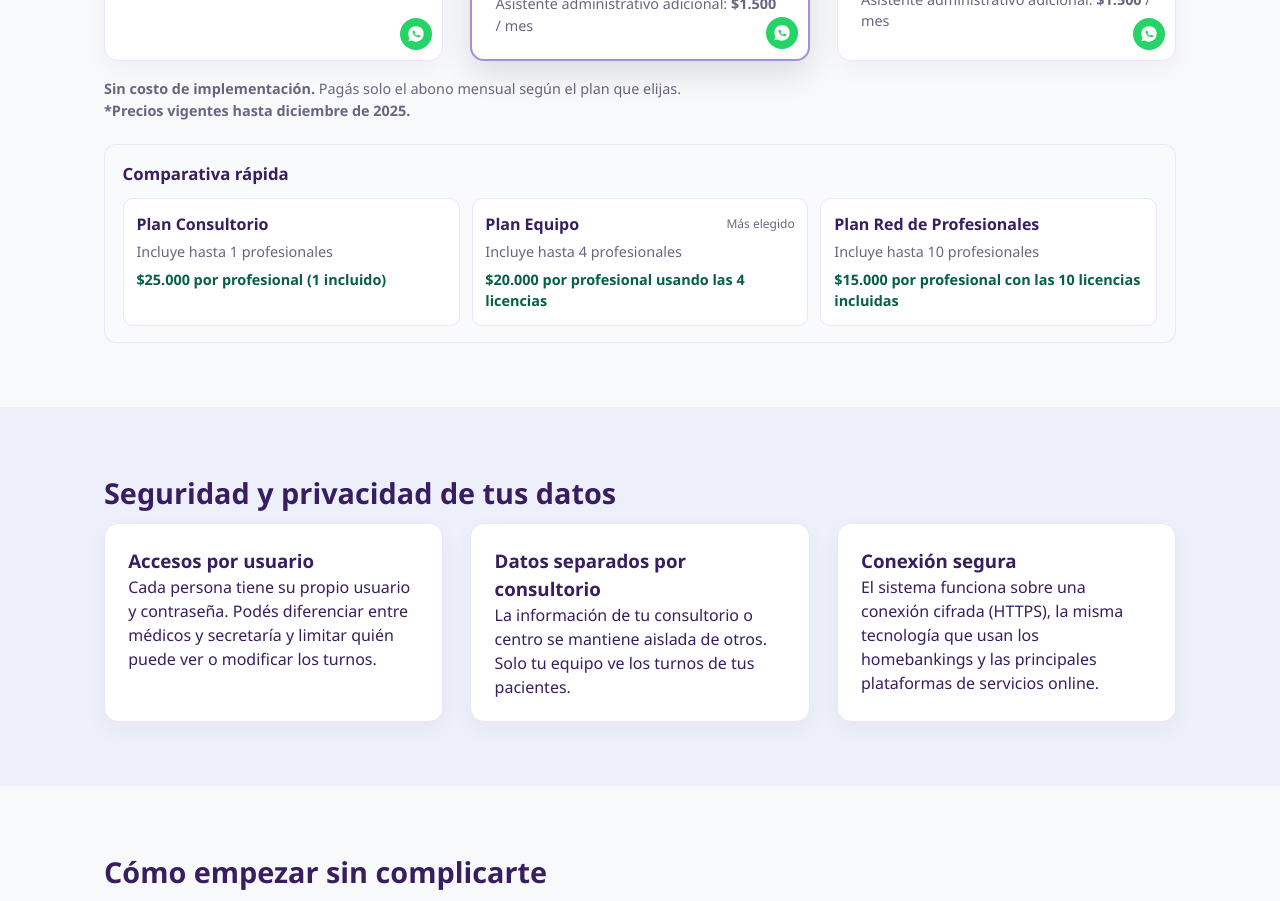
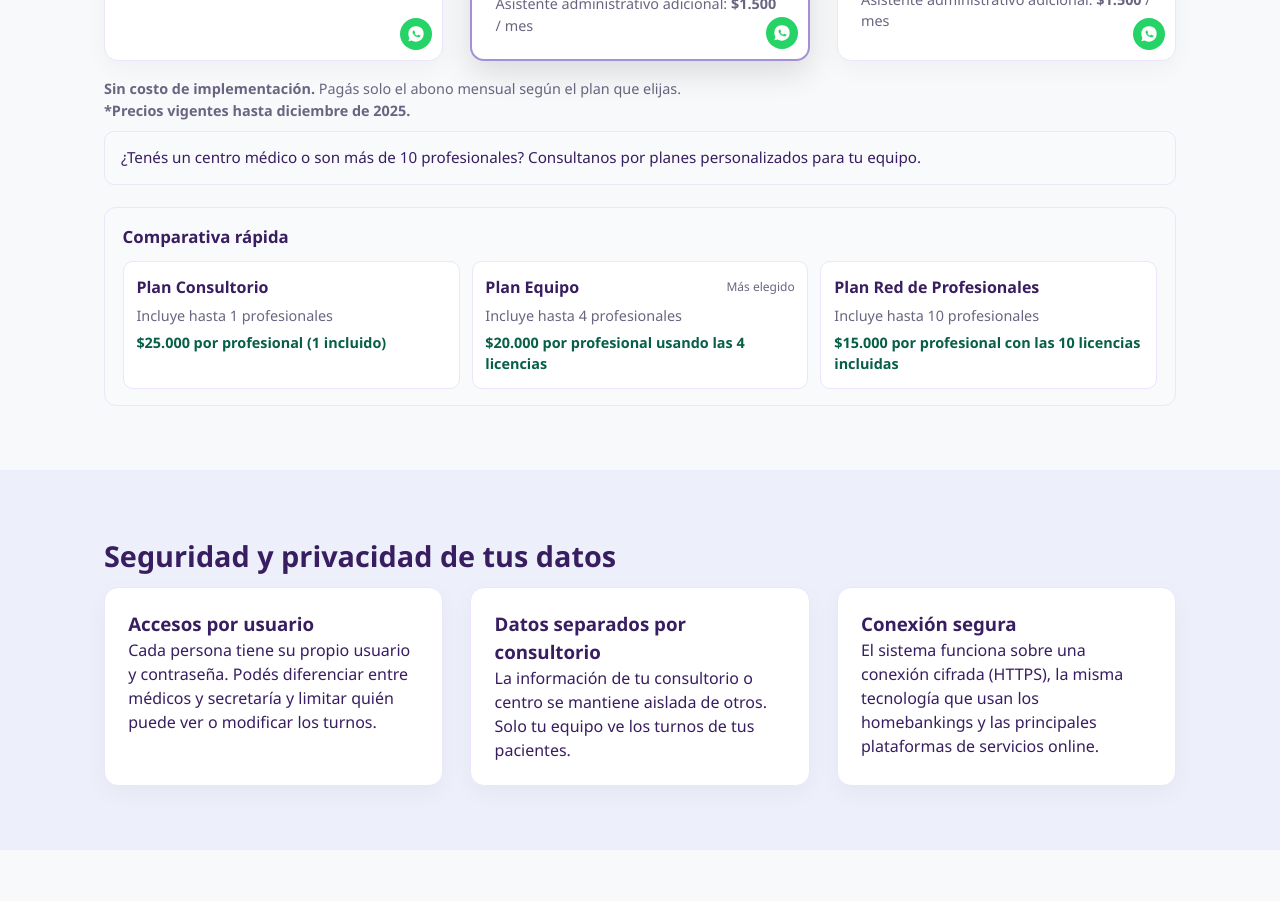
Before and after one commit to ecastillo0588-star/sitio, a Next.js app: page / in a window 1280 px wide. Shown: the part 1800-2701 px from the top of the page. Built offline with nearby package versions, Linux system fonts and the light colour scheme.

Commit message:
feat: add custom plan legend for large teams

```diff
--- a/src/app/page.tsx
+++ b/src/app/page.tsx
@@ -198,7 +198,7 @@ export default function Home() {
             <a href="#planes">Planes</a>
             <a href="#empezar">Cómo empezar</a>
           </nav>
-          <a href="https://eghealthsolutions.vercel.app/" target="_blank" rel="noopener" style={{background:"#e7e2fa", color:"#5a3e9a", borderRadius:999, padding:".4rem .9rem", fontWeight:600, fontSize:".85rem", textDecoration:"none"}}>Ir al sistema</a>
+          <a href="https://eghealthsolutions.vercel.app/auth/login" target="_blank" rel="noopener" style={{background:"#e7e2fa", color:"#5a3e9a", borderRadius:999, padding:".4rem .9rem", fontWeight:600, fontSize:".85rem", textDecoration:"none"}}>Ir al sistema</a>
         </div>
       </header>
 
@@ -324,6 +324,9 @@ export default function Home() {
               })}
             </div>
             <p style={{marginTop:"1.1rem", fontSize:".9rem", color:"var(--muted)"}}><strong>Sin costo de implementación.</strong> Pagás solo el abono mensual según el plan que elijas.<br /><strong>*Precios vigentes hasta diciembre de 2025.</strong></p>
+            <p style={{marginTop:".6rem", fontSize:".95rem", color:"var(--ink)", background:"#f8fafc", border:"1px solid var(--line)", borderRadius:10, padding:".9rem 1rem"}}>
+              ¿Tenés un centro médico o son más de 10 profesionales? Consultanos por planes personalizados para tu equipo.
+            </p>
             <div style={{marginTop:"1.4rem", padding:"1rem 1.1rem", border:"1px solid var(--line)", borderRadius:12, background:"#f9fafb"}}>
               <h3 style={{marginTop:0, marginBottom:".75rem", fontSize:"1.05rem"}}>Comparativa rápida</h3>
               <div style={{display:"grid", gridTemplateColumns:"repeat(auto-fit,minmax(220px,1fr))", gap:".75rem"}}>
```
